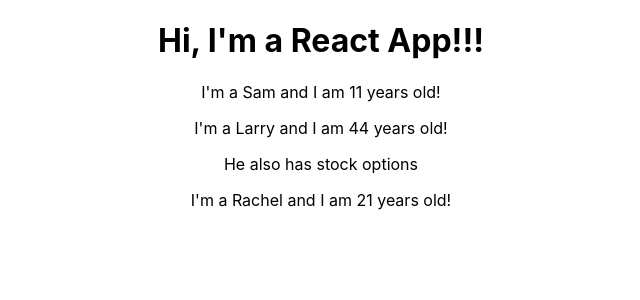
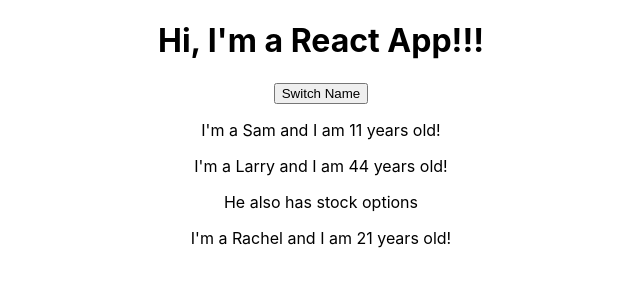
Before and after one commit to ahc2wh/learn-react-complete-guide, a React (Create React App) app: page / in a window 1280 px wide. Shown: the top 300 px of the page, without its empty margins (319-959 px from the left). Built offline with nearby package versions, Linux system fonts and the light colour scheme.

Commit message:
40, onClick event as executeable function, already executing see fix next commit

```diff
--- a/src/App.js
+++ b/src/App.js
@@ -11,22 +11,29 @@
       { name: 'Rachel', age: 21 }
     ]
   }
-  // { } a javascript object
-  //use state property for managing internal data
+  // using ES6 arrow helps keep from confusing scope of this at App and this in switchNameHandler
+  switchNameHandler = () => {
+    console.log('Was clicked')
+  }
+  // if assign function as value, then the property becomes a method.
+  // switchNameHandler becomes a property with an executable function within a property
 
+  // <button/>'s onClick is JSX version of javascripts onclick
   render() {
        return (
         <div className="App">
           <h1>Hi, I'm a React App!!!</h1>
+          <button onClick={this.switchNameHandler()}>Switch Name</button>
           <Person name={this.state.persons[0].name} age={this.state.persons[0].age} />
           <Person name={this.state.persons[1].name} age={this.state.persons[1].age}> He also has stock options </Person>
           <Person name={this.state.persons[2].name} age={this.state.persons[2].age}/>
         </div>
-
        );
-       // {this} refers to the class App
-       // not an arrow function :-/
+       // by adding parenthesis this.switchNameHandler() executes immediately once React reacts to DOM (vs waiting for you to click)
+       // the parenthesis executes the function. we only want to send a reference that holds a function
+       // Person has 2 properties + 1 children property
   }
 }
+
 export default App;
 // ES6 feature - if you import this whole file, you simply import this class becuase its the default export
```
